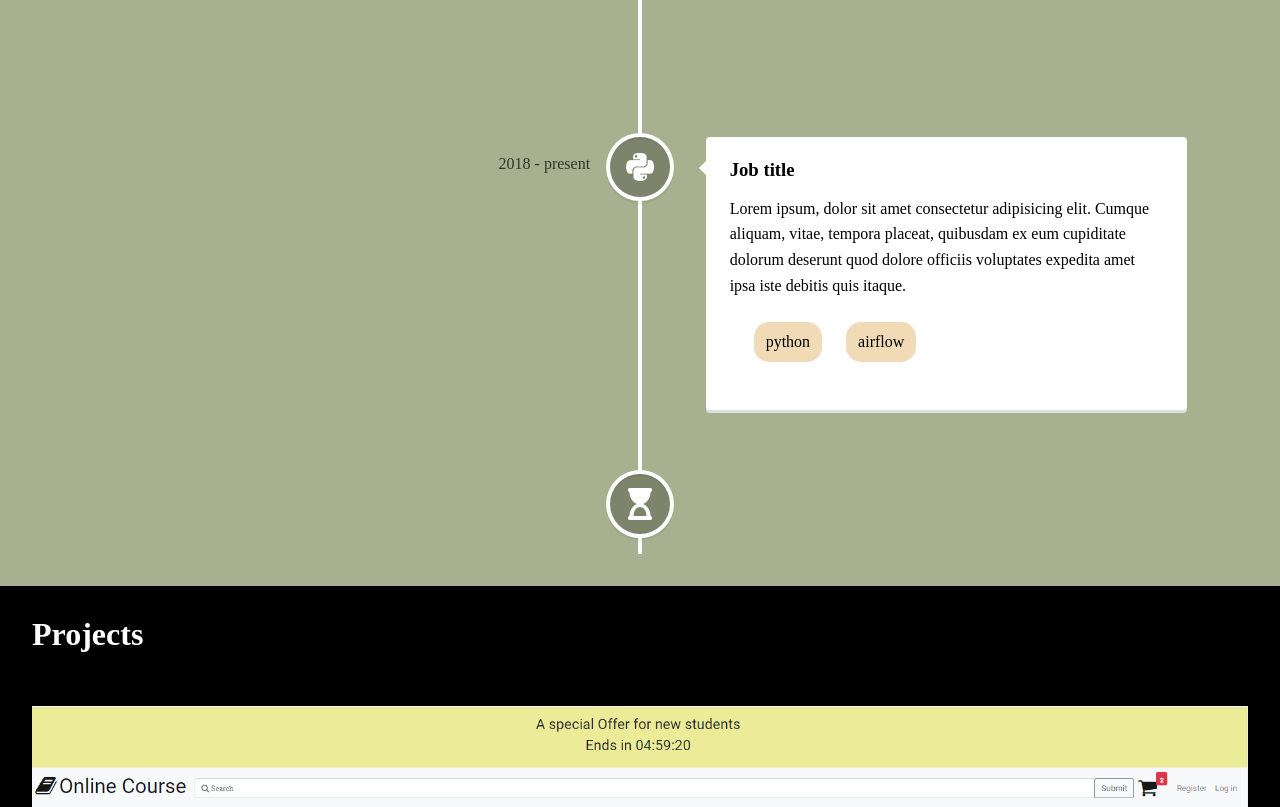
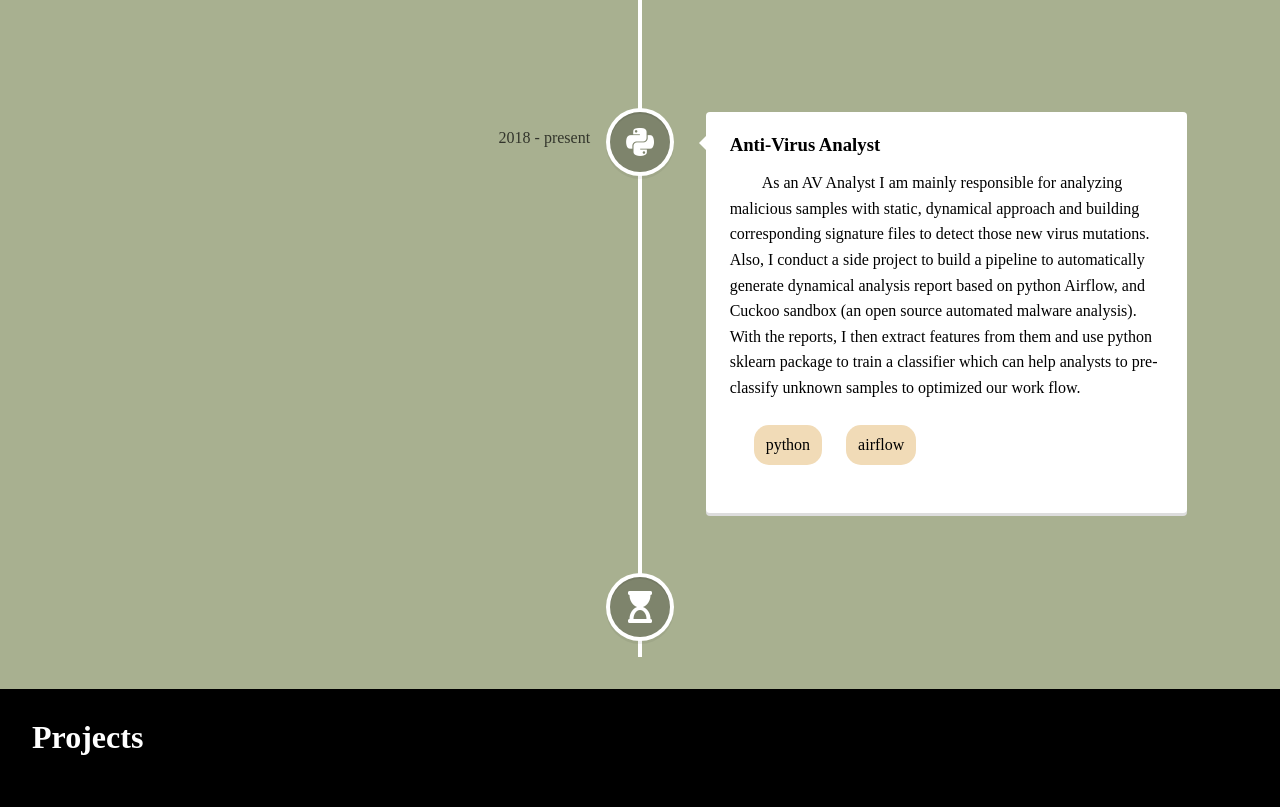
Before and after one commit to DeltaLF/portfolio, a React (Create React App) app: page / in a window 1280 px wide. Shown: the part 1840-2647 px from the top of the page. Built offline with nearby package versions, Linux system fonts and the light colour scheme; some icons are missing.

Commit message:
experience info

```diff
--- a/src/components/experience/Experience.css
+++ b/src/components/experience/Experience.css
@@ -8,4 +8,8 @@
   border-radius: 15px;
   background-color: #f1dbb7;
 }
+
+.page-body p {
+  text-indent: 2rem;
+}
 /*# sourceMappingURL=Experience.css.map */
--- a/src/components/experience/Experience.js
+++ b/src/components/experience/Experience.js
@@ -21,7 +21,7 @@ class Experience extends React.Component {
           >
             <h3 className="vertical-timeline-element-title"> {title}</h3>
 
-            <p> {jobDesc}</p>
+            <p>{jobDesc}</p>
             <ol>
               {skillList.map((skill, index) => {
                 return (
--- a/src/components/experience/Experience.scss
+++ b/src/components/experience/Experience.scss
@@ -1,17 +1,4 @@
-// .page {
-//   scroll-margin-top: 48px;
-//   // prevent navbar hiding header when using id anchor tag
-//   width: 100%;
-//   background-color: #e9edc9;
-//   // padding: 2rem 0 0 2rem;
-//   .experience-header {
-//     width: 100%;
-//     display: flex;
-//     h1 {
-//       margin: 2rem 0 0 2rem;
-//     }
-//   }
-// }
+
 
 .page-body {
   width: 100;
@@ -20,5 +7,9 @@
     padding: 0.75rem;
     border-radius: 15px;
     background-color: #f1dbb7;
+
+  }
+  p {
+    text-indent: 2rem ;
   }
 }
--- a/src/portfolio.js
+++ b/src/portfolio.js
@@ -36,18 +36,18 @@ const header = {
 const experience = [
   {
     date: "2021 - present",
-    title: "Job titleII",
+    title: "Self-taught web developer",
     icon: "fab fa-js",
     jobDesc:
-      "     Lorem ipsum, dolor sit amet consectetur adipisicing elit. Cumque aliquam, vitae, tempora placeat, quibusdam ex eum cupiditate dolorum deserunt quod dolore officiis voluptates expedita amet ipsa iste debitis quis itaque.",
+      "Currently I have already finished 5 courses and there are more courses undergoing. I also deploy 3 websites based on the knowledge I acquired.",
     skillList: ["javascript", "react", "html", "css"],
   },
   {
     date: "2018 - present",
-    title: "Job title",
+    title: "Anti-Virus Analyst ",
     icon: "fab fa-python",
     jobDesc:
-      "     Lorem ipsum, dolor sit amet consectetur adipisicing elit. Cumque aliquam, vitae, tempora placeat, quibusdam ex eum cupiditate dolorum deserunt quod dolore officiis voluptates expedita amet ipsa iste debitis quis itaque.",
+      "As an AV Analyst I am mainly responsible for analyzing malicious samples with static, dynamical approach and building corresponding signature files to detect those new virus mutations. Also, I conduct a side project to build a pipeline to automatically generate dynamical analysis report based on python Airflow, and Cuckoo sandbox (an open source automated malware analysis). With the reports, I then extract features from them and use python sklearn package to train a classifier which can help analysts to pre-classify unknown samples to optimized our work flow.",
     skillList: ["python", "airflow"],
   },
 ];
```
Also changed, not shown: src/resources/images/me/meorg.jpg (deleted), 1 other file (tests, documents, lock files or other folders).
